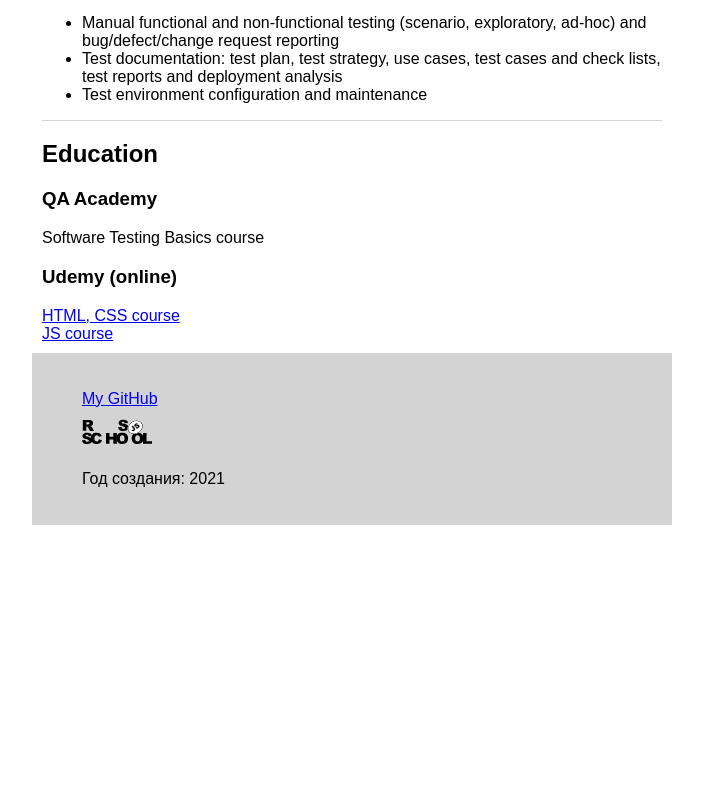
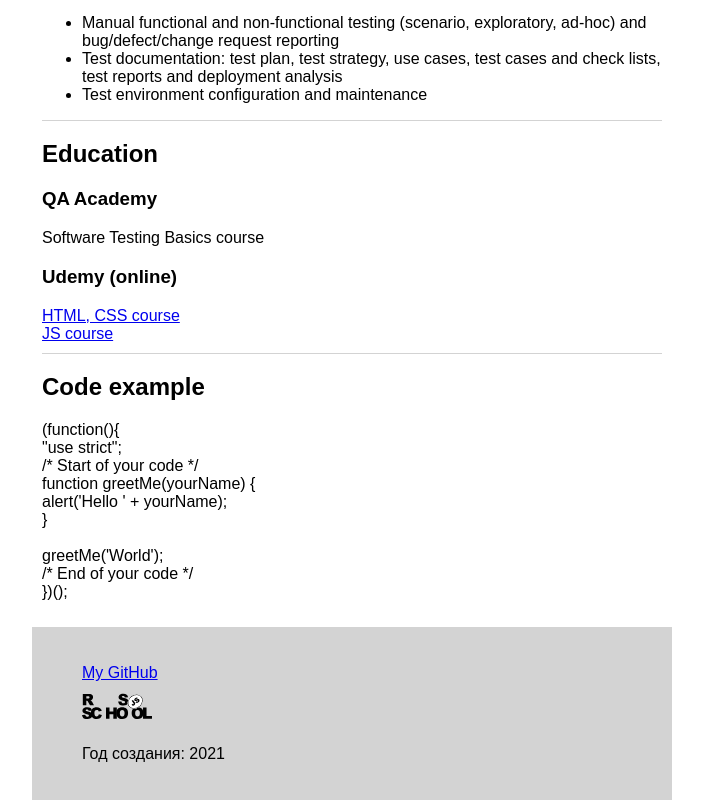
Before and after one commit to MishaSkroba/rsschool-cv, a plain HTML site: page index.html in a window 1280 px wide. Shown: the part 1458-2258 px from the top of the page, without its empty margins (288-991 px from the left). Before the commit the page ends 1983 px from the top, so only its background shows below. Drawn offline with Linux system fonts and the light colour scheme.

Commit message:
fix: list styles, add code example

```diff
--- a/css/style.css
+++ b/css/style.css
@@ -6,8 +6,11 @@ body {
 
 address li {
   list-style-type: none;
+  line-height: 1.5;
+}
+
+address ul {
   padding: 0px;
-  line-height: 1.5;
 }
 
 section {
--- a/index.html
+++ b/index.html
@@ -76,6 +76,19 @@
       <a href="https://www.udemy.com/share/101Wy2BkYecVZXR34=/">HTML, CSS course</a><br>
       <a href="https://www.udemy.com/share/101WCCBkYecVZXR34=/">JS course</a>
     </section>
+    <section>
+      <h2>Code example</h2>
+      <p>(function(){
+      <br>"use strict";
+      <br>/* Start of your code */
+      <br>function greetMe(yourName) {
+      <br>alert('Hello ' + yourName);
+      <br>}
+      <br>
+      <br>greetMe('World');
+      <br>/* End of your code */
+      <br>})();</p>
+    </section>
   </main>
   <footer>
     <ul>
```
